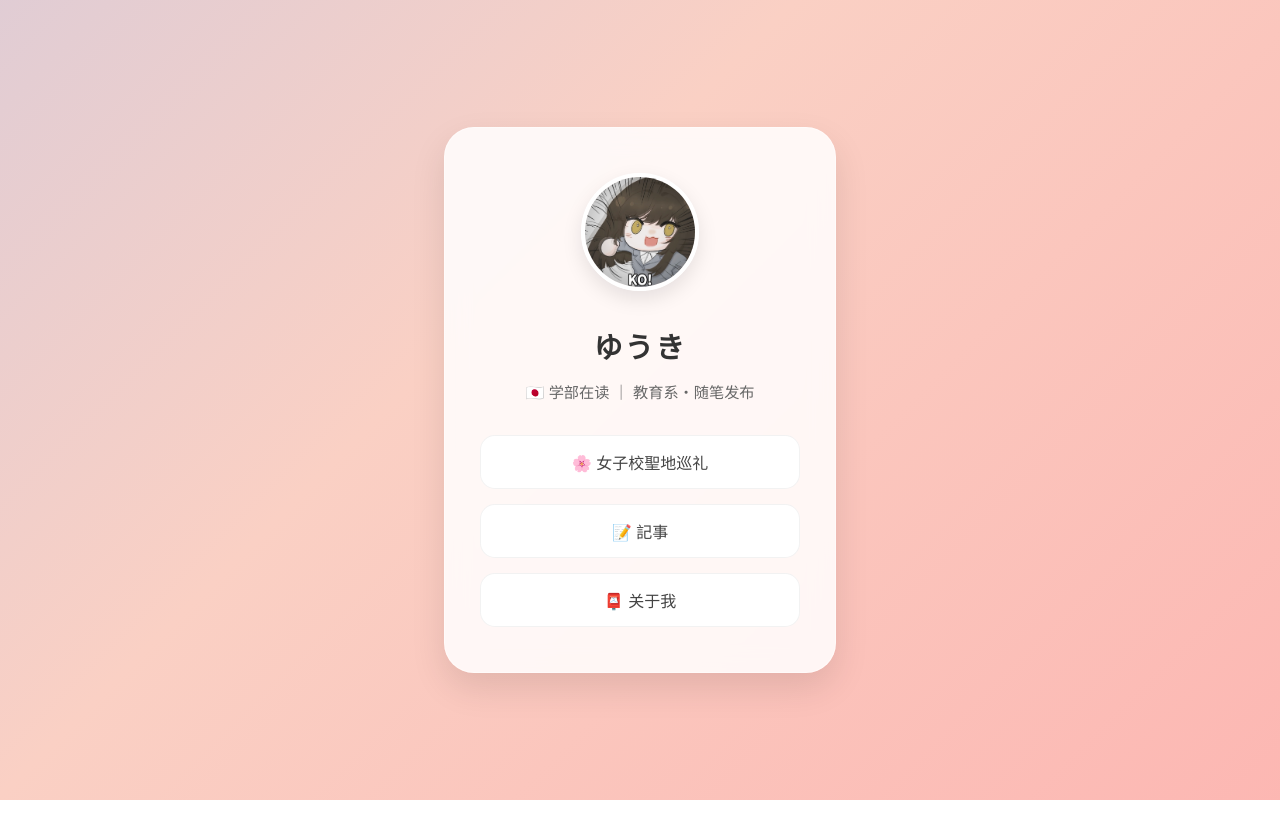
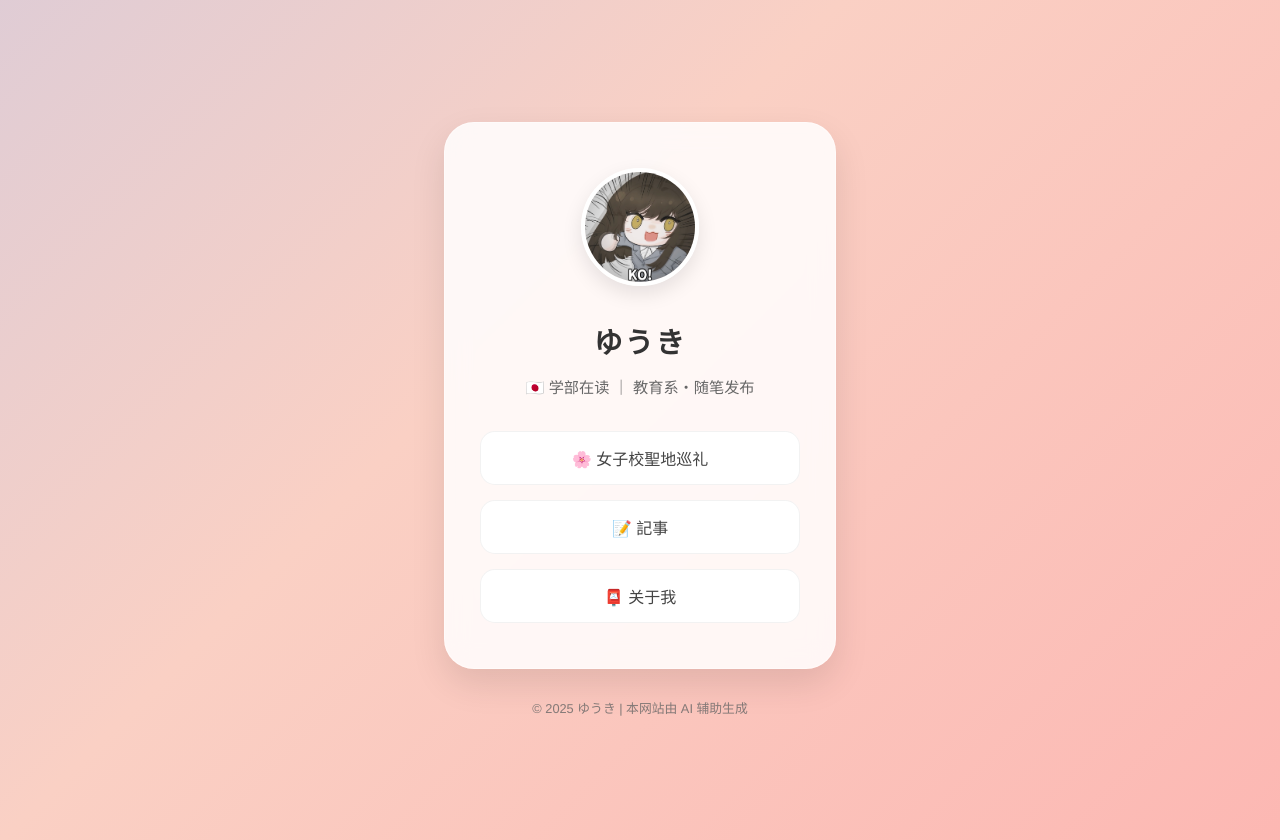
Before and after one commit to YuukiKeio/YuukiKeio.github.io, a plain HTML site: page index.html in a window 1280 px wide. Before the commit the page ends 800 px from the top, so only its background shows below. Drawn offline with Linux system fonts and the light colour scheme.

Commit message:
Update index.html

```diff
--- a/index.html
+++ b/index.html
@@ -5,17 +5,21 @@
     <meta name="viewport" content="width=device-width, initial-scale=1.0">
     <title>ゆうき的个人主页</title>
     <style>
-        /* 这里是之前 CSS 框里的内容 */
         body {
             margin: 0;
-            height: 100vh;
+            /* 修改这里：从 height 改为 min-height，确保内容多时可以滚动 */
+            min-height: 100vh;
             display: flex;
+            /* 修改这里：让卡片和页脚垂直排列 */
+            flex-direction: column;
             justify-content: center;
             align-items: center;
             font-family: 'Helvetica Neue', Arial, 'Hiragino Sans', sans-serif;
             background: linear-gradient(-45deg, #ff9a9e, #fad0c4, #a1c4fd, #c2e9fb);
             background-size: 400% 400%;
             animation: gradientBG 15s ease infinite;
+            /* 增加一点内边距，防止手机端贴边 */
+            padding: 20px 0;
         }
 
         @keyframes gradientBG {
@@ -34,6 +38,8 @@
             text-align: center;
             width: 320px;
             border: 1px solid rgba(255, 255, 255, 0.4);
+            /* 增加一点底边距，推开页脚 */
+            margin-bottom: 30px;
         }
 
         .avatar {
@@ -67,6 +73,14 @@
             box-shadow: 0 10px 20px rgba(0,0,0,0.08);
             color: #a1c4fd;
         }
+
+        /* 页脚专用样式 */
+        footer {
+            font-size: 0.8rem;
+            color: rgba(102, 102, 102, 0.8); /* 半透明灰色 */
+            text-align: center;
+            line-height: 1.5;
+        }
     </style>
 </head>
 <body>
@@ -88,5 +102,9 @@
             <a href="about.html" class="link-btn">📮 关于我</a>
         </div>
     </div>
+
+    <footer>
+        © 2025 ゆうき | 本网站由 AI 辅助生成
+    </footer>
 </body>
 </html>
```
